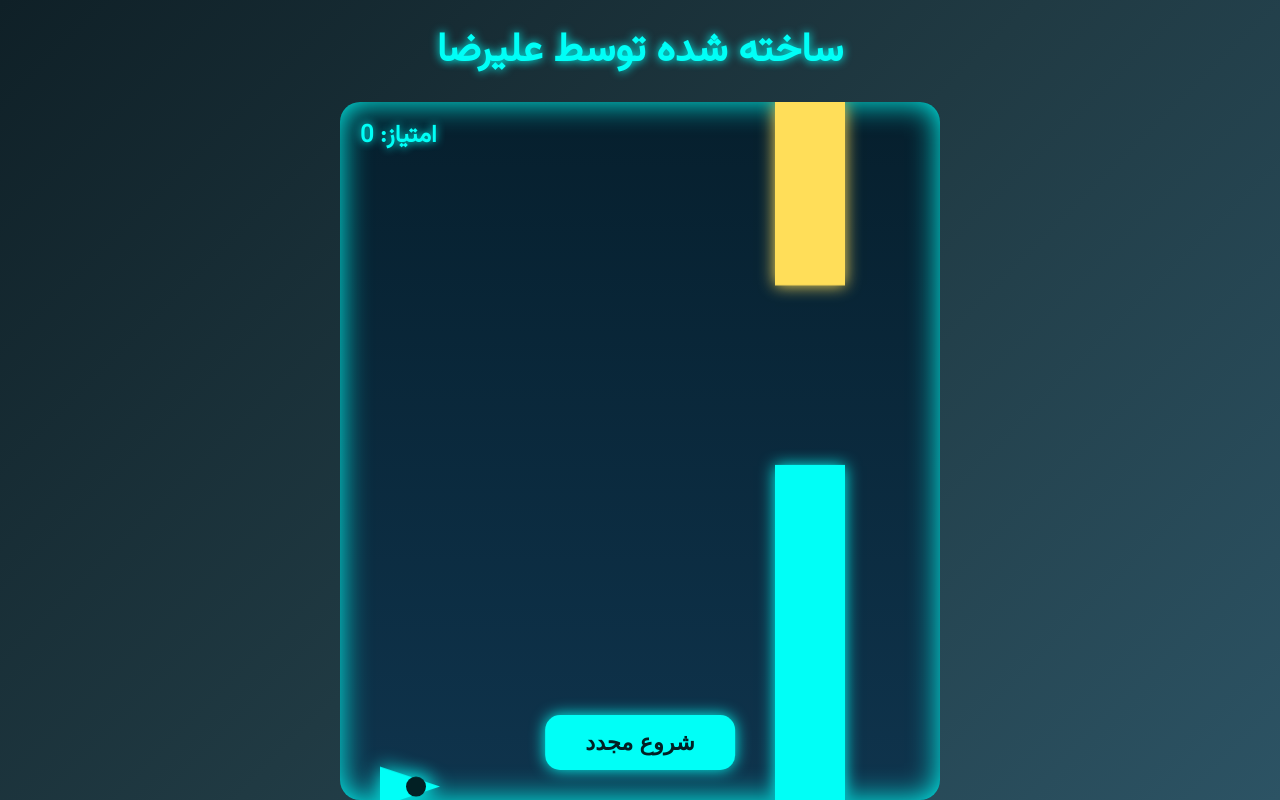
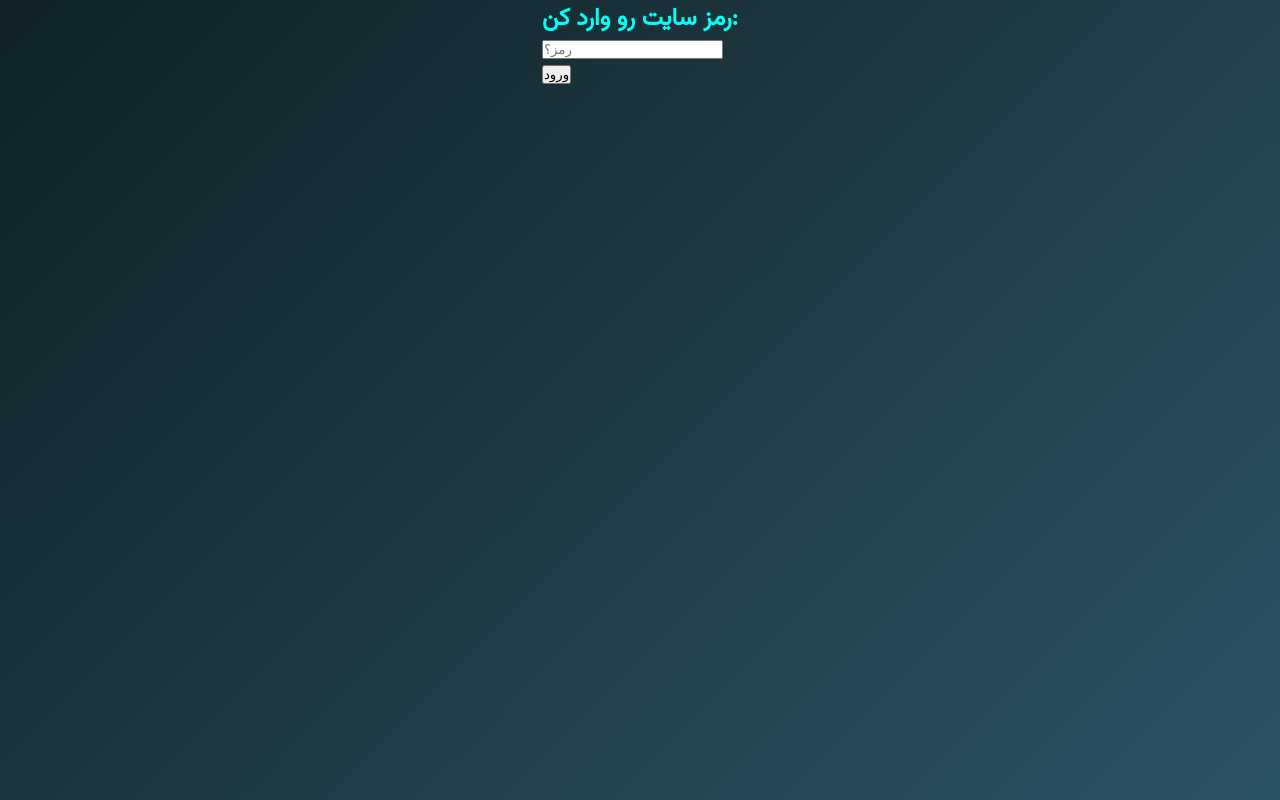
Before and after one commit to alirea1212/my-awesome-game, a plain HTML site: page index.html in a window 1280 px wide. Drawn offline with Linux system fonts and the light colour scheme.

Commit message:
Update index.html

```diff
--- a/index.html
+++ b/index.html
@@ -1,18 +1,29 @@
 <!DOCTYPE html>
 <html lang="fa">
 <head>
-<meta charset="UTF-8" />
-<meta name="viewport" content="width=device-width, initial-scale=1" />
-<title>سفینه جهنده - ساخته شده توسط علیرضا</title>
-<link rel="stylesheet" href="style.css" />
+  <meta charset="UTF-8" />
+  <meta name="viewport" content="width=device-width, initial-scale=1" />
+  <title>سایت علیرضا گنگستر</title>
+  <link rel="stylesheet" href="style.css" />
 </head>
 <body>
-<header><h1>ساخته شده توسط علیرضا</h1></header>
-<div class="game-container">
-  <canvas id="game"></canvas>
-  <div id="score">امتیاز: 0</div>
-  <button id="restart" style="display:none">شروع مجدد</button>
-</div>
-<script src="script.js"></script>
+  <header id="topHeader" style="display: none;">ساخته شده توسط علیرضا گنگستر</header>
+
+  <div id="loginScreen">
+    <h2>رمز سایت رو وارد کن:</h2>
+    <input type="password" id="passwordInput" placeholder="رمز؟">
+    <br>
+    <button onclick="checkPassword()">ورود</button>
+  </div>
+
+  <div id="mainScreen" style="display: none;">
+    <h2>هوش مصنوعی جمینای 🤖</h2>
+    <textarea id="promptInput" placeholder="سوالتو بنویس اینجا..."></textarea>
+    <br>
+    <button onclick="askGemini()">ارسال به جمینای</button>
+    <div id="response"></div>
+  </div>
+
+  <script src="script.js"></script>
 </body>
 </html>
```
